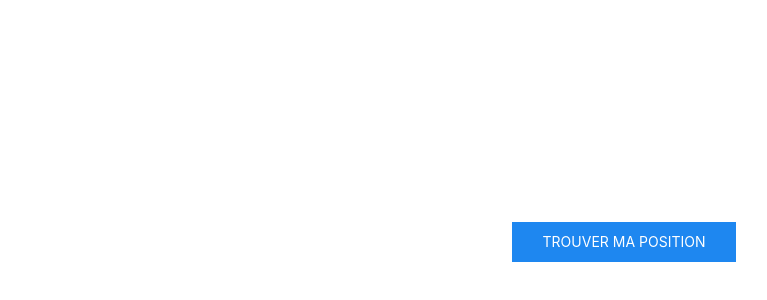
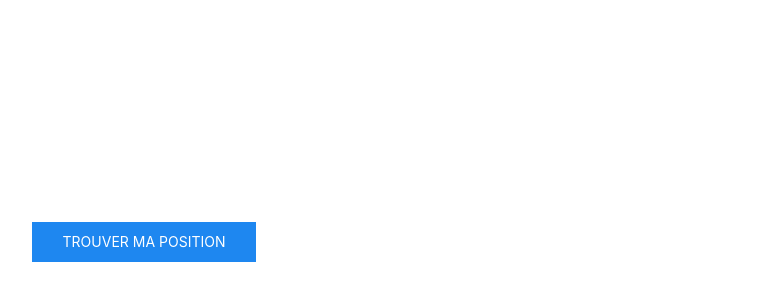
Before and after one commit to MathisLeRoyNivot/GeolocationApp, a plain HTML site: page index.html in a window 1280 px wide. Shown: the part 158-458 px from the top of the page, without its empty margins (16-783 px from the left). Drawn offline with nearby package versions, Linux system fonts and the light colour scheme; some packages are replaced by stand-ins of ours.

Commit message:
new style

```diff
--- a/css/main.scss
+++ b/css/main.scss
@@ -19,6 +19,32 @@ h3 {
   margin-bottom: 0px;
 }
 
+.main-container {
+  display: flex;
+  height: 100vh;
+  max-width: 1920px;
+  width: 100%;
+  text-align: center;
+}
+
+// MAP STYLE
+#map {
+  height: 100vh;
+  width: 75%;
+}
+
+#map-canvas {
+  height: 100%;
+  width: 100%;
+}
+
+
+// PANEL STYLE
+.left-panel {
+  height: 100vh;
+  width: 25%;
+}
+
 #btn-find {
   cursor: pointer;
   margin-top: 50vh;
@@ -26,17 +52,11 @@ h3 {
   z-index: 1;
 }
 
-#map {
-  margin: 0 auto;
-  position: relative;
+select {
+  height: 40px;
+  width: 60%;
 }
 
-.main-container {
-  height: 100vh;
-  max-width: 1920px;
-  width: 100%;
-  text-align: center;
-}
 
 #myLastPos, #myCurrentPos {
   display: none;
@@ -44,15 +64,5 @@ h3 {
 
 table {
   margin: 0 auto;
-  max-width: 600px;
+  max-width: 90%
 }
-
-#map {
-  height: 70vh;
-  width: 100%;
-}
-
-#map-canvas {
-  height: 100%;
-  width: 100%;
-}
--- a/index.html
+++ b/index.html
@@ -34,8 +34,8 @@
 
     <div class="main-container">
 
-      <!-- CARTE AFFICHAGE -->
-      <div class="header">
+      <div class="left-panel">
+
           <button type="button" id="btn-find" class="find-me uk-button uk-button-primary">Trouver ma position</button>
 
           <!-- TABLEAU LATITUDE & LONGITUDE -->
@@ -56,8 +56,9 @@
               </tbody>
             </table>
           </div>
-      </div>
 
+
+        <!-- TABLEAU DERNIERE POSITIONS -->
         <div id="myLastPos">
             <h3>Mes dernières positions</h3>
             <table class="uk-table uk-table-striped" id="tableauPos">
@@ -75,13 +76,12 @@
             </table>
           </div>
 
-
+      </div>
 
       <!-- CARTE AFFICHAGE -->
       <div id="map">
         <div id="map-canvas"></div>
       </div>
-
 
     </div>
 
--- a/js/main.js
+++ b/js/main.js
@@ -60,6 +60,8 @@ $(document).ready(function($) {
         document.getElementById("myLastPos").style.display = "block";
 
 
+
+
         // Create a map and place a marker at the current location
         // https://developers.google.com/maps/documentation/javascript/reference
 
```
Also changed, not shown: css/main.css, 1 other file. Lines whose indentation alone changed are shown as unchanged.
